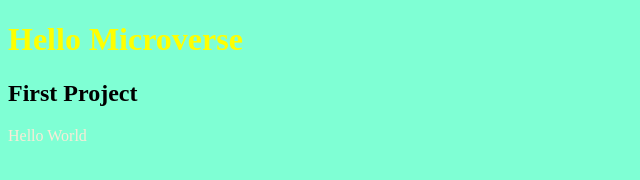
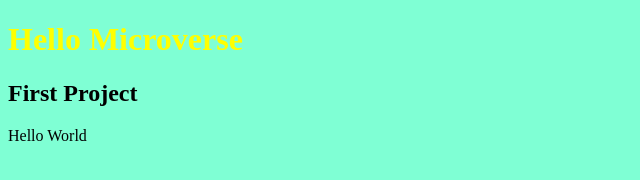
Before and after one commit to Besufekad-HAZ/hello-world, a website: page index.html in a window 1280 px wide. Shown: the full height of the page, 0-640 px from the left. Drawn offline with Linux system fonts and the light colour scheme.

Commit message:
Final corection and review of all the document 2

```diff
--- a/styles.css
+++ b/styles.css
@@ -4,6 +4,3 @@
 h1 {
     color:yellow;
 }
-p {
-    color:antiquewhite;
-}
```
